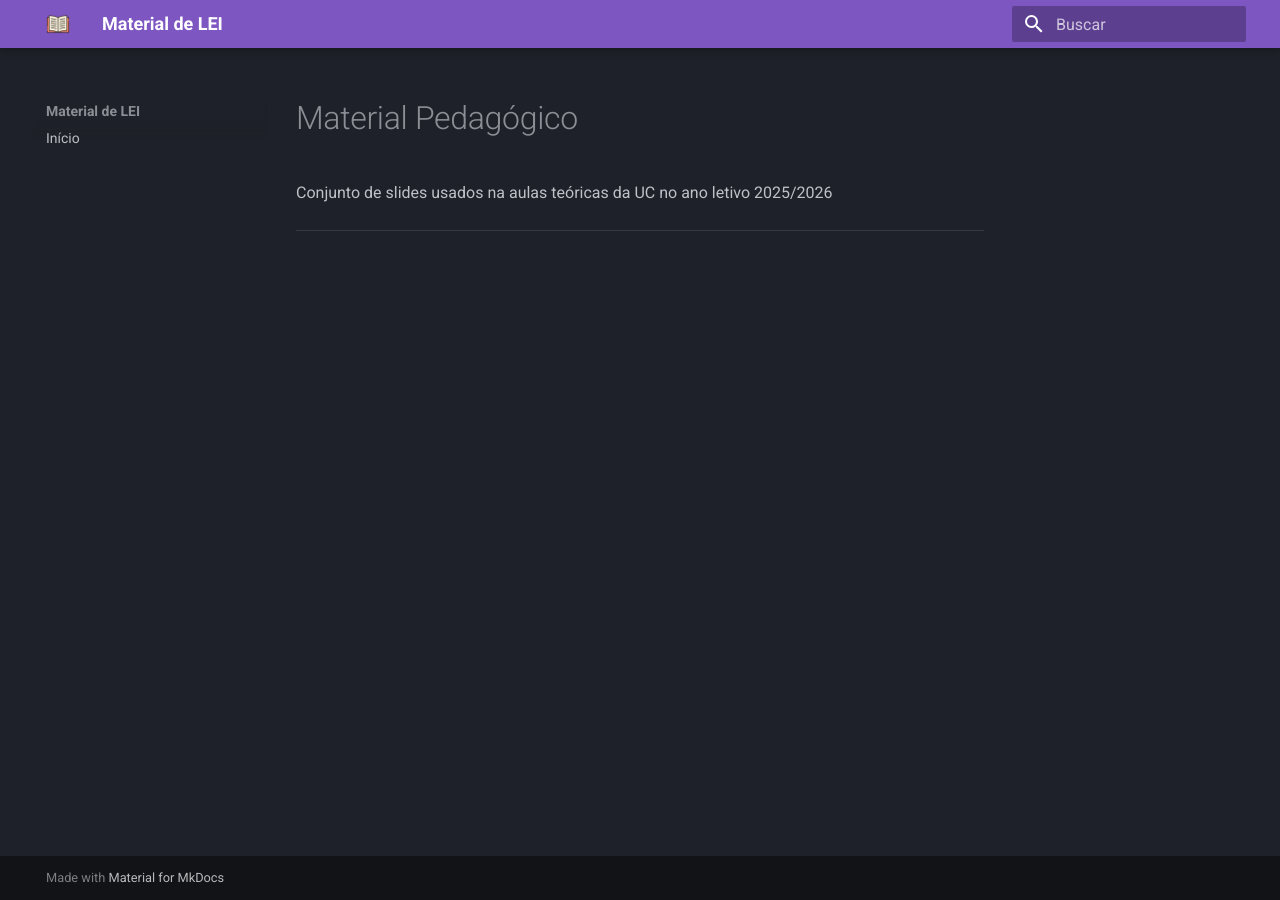
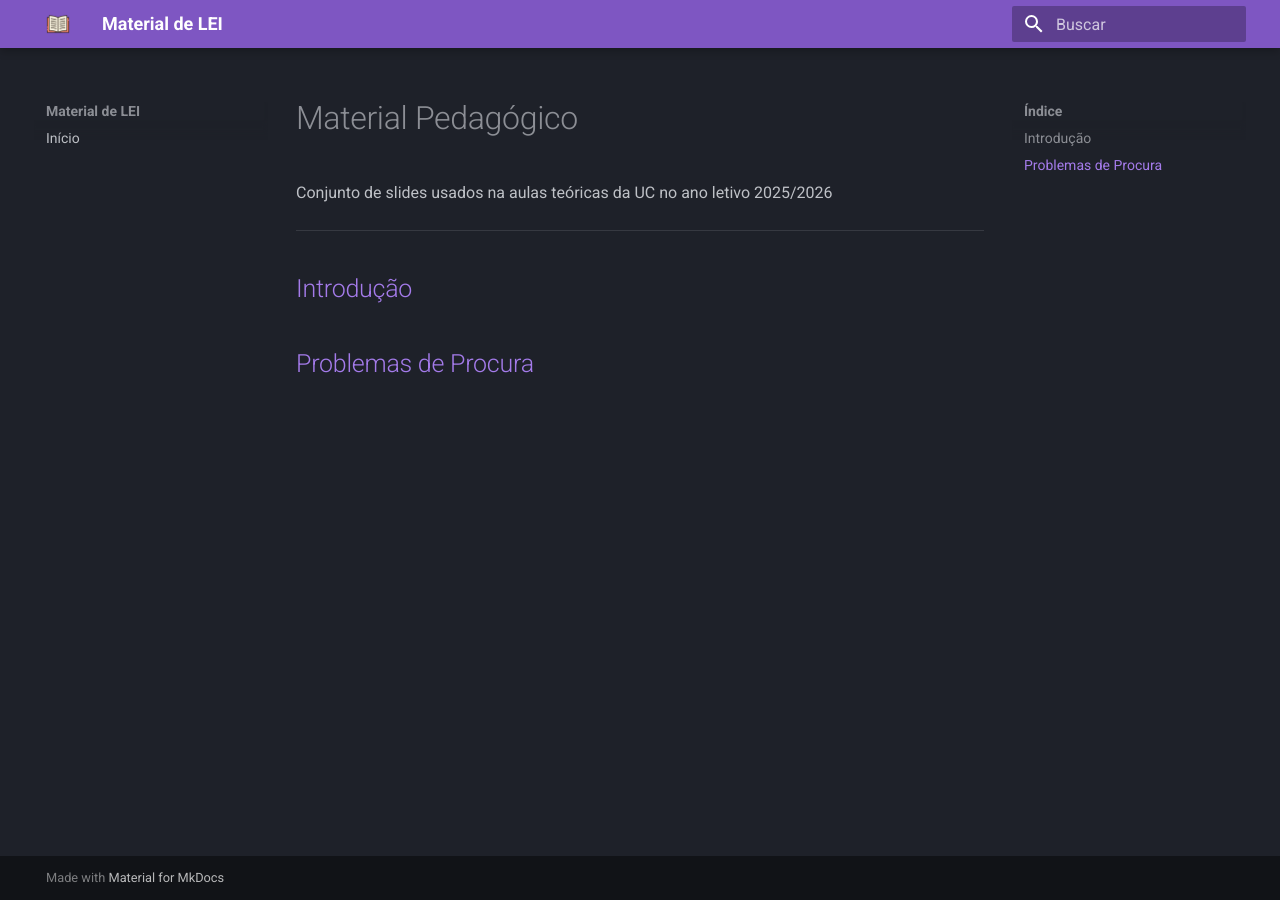
Before and after one commit to eduardo106919/LEI-Material-Estudo, an MkDocs documentation site: the page built from docs/IA/Material Pedagógico/README.md, in a window 1280 px wide. Built offline with MkDocs 1.6.1 and Material for MkDocs 9.7.7, drawn with Linux system fonts in a browser that asks for light colours.

Commit message:
IA correção

```diff
--- a/docs/IA/Material Pedagógico/README.md
+++ b/docs/IA/Material Pedagógico/README.md
@@ -2,3 +2,7 @@
 Conjunto de slides usados na aulas teóricas da UC no ano letivo 2025/2026
 
 ---
+
+## [Introdução]((1T)%20-%20Introduction%20AI%20(EN).pdf)
+
+## [Problemas de Procura]((2T)%20-%20Classical%20Search%20(EN).pdf)
```
Also changed, not shown: 4 other files.
